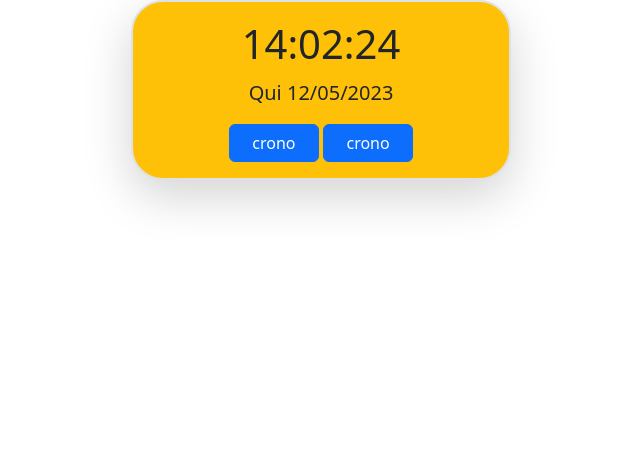
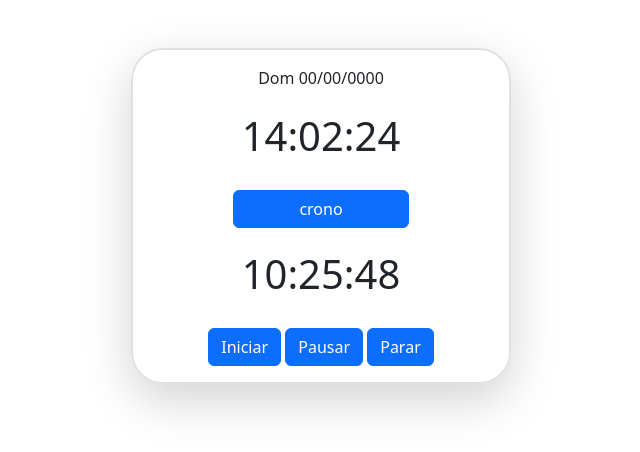
Before and after one commit to SandroSorte/Relogio_Digital, a plain HTML site: page index.html in a window 1280 px wide. Shown: the whole page, without its empty margins (319-959 px from the left). Drawn offline with nearby package versions, Linux system fonts and the light colour scheme.

Commit message:
adição da funcionalidade cronometro

```diff
--- /dev/null
+++ b/cronometro.js
@@ -0,0 +1,18 @@
+let hr = 00
+let min = 00
+let seg = 00
+let interval
+
+function start(){
+    interval = setInterval(ponteiro,1000)
+}
+function pause(){
+    interval = setInterval(cronometro,1000)
+}
+function stop(){
+    interval = setInterval(cronometro,1000)
+}
+function ponteiro(){
+    seg++
+    document.querySelector('.crono').textContent = seg
+}
--- a/estilo.css
+++ b/estilo.css
@@ -2,3 +2,4 @@
     body{
         background-color: aqua;
     }
+}
--- a/index.html
+++ b/index.html
@@ -18,17 +18,23 @@
 <body>
     <div class="container">
         <div class="row text-center">
-            <div class="col-md-4 offset-md-4 p-2 shadow-lg border border-2 rounded-5 bg-warning">
-                <div class="timer m-1 fs-1">00:00:00</div>
-                <div class="tempo mb-3 fs-5">Dom 00/00/0000</div>
-                <div class="mb-2">
-                    <button class="btn btn-primary w-25">crono</button>
-                    <button class="btn btn-primary w-25">crono</button>
+            <div class="col-md-4 mt-5 offset-md-4 shadow-lg border border-2 rounded-5">
+                <div class="tempo mt-3">Dom 00/00/0000</div>
+                <div class="timer mt-3 mb-4 fs-1">00:00:00</div>
+                <div class="mb-3">
+                    <button id="cronoshow" onclick="showcrono()" class="btn btn-primary w-50">crono</button>
+                </div>
+                <div class="crono mt-3 mb-4 fs-1">10:25:48</div>
+                <div class="mb-3">
+                    <button id="btnstart" onclick="start()" class="btn btn-primary">Iniciar</button>
+                    <button id="btnpause" onclick="pause()" class="btn btn-primary">Pausar</button>
+                    <button id="btnstop" onclick="stop()" class="btn btn-primary">Parar</button>
                 </div>
             </div>
         </div>
     </div>
     <script src="relogio.js"></script>
+    <script src="cronometro.js"></script>
 
 </body>
 
--- a/relogio.js
+++ b/relogio.js
@@ -1,5 +1,8 @@
 let horario = document.querySelector(".timer")
 let agora = document.querySelector(".tempo")
+let cronoshow = document.querySelector('#cronoshow')
+let cronometro = document.querySelector('.crono')
+let cronobtn = document.querySelector('.btn-group')
 
 
 const relogio = () => {
@@ -50,5 +53,12 @@ const calendario = () => {
     agora.textContent = semana + " " + dia + "/" + mes + "/" + ano
 
 }
+
+function showcrono(){
+horario.inner = cronometro
+}
+
+
+
 relogio()
-calendario()
+// calendario()
```
